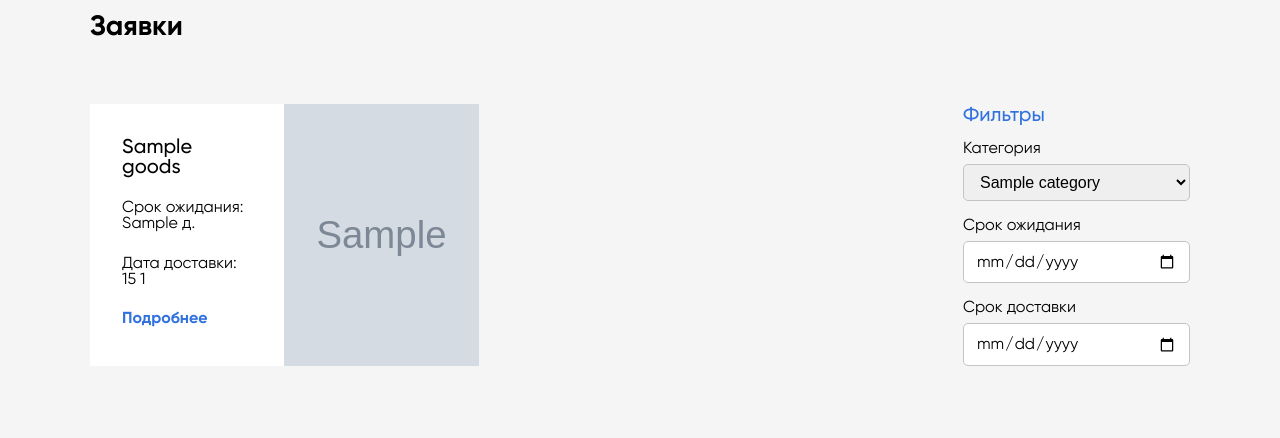
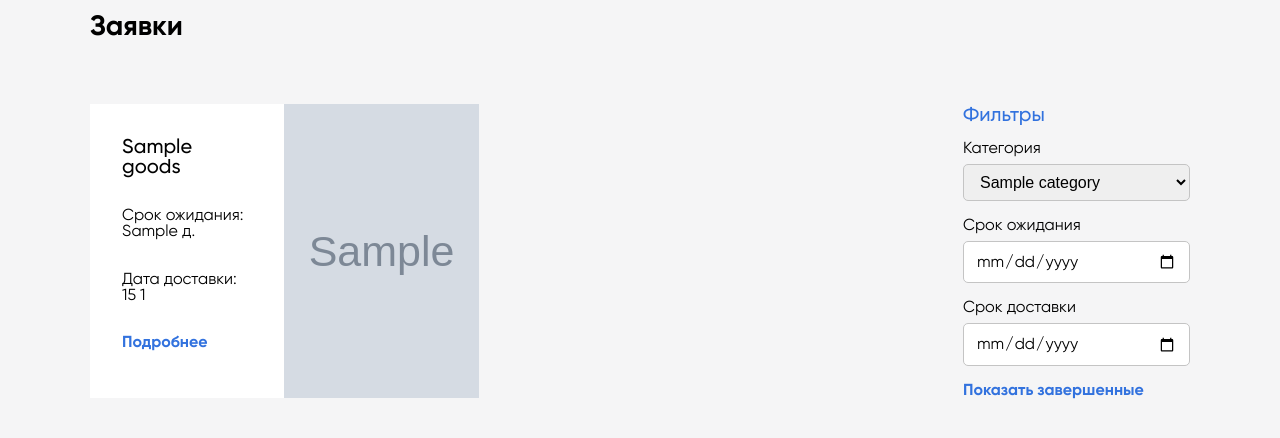
Before and after one commit to PPnP/TenderHack, a Flask app: template app/templates/catalog.html in a window 1280 px wide. Shown: the part 135-573 px from the top of the page. Run offline with Flask 2, Linux system fonts and the light colour scheme; the template is opened without the code that fills it: most values are stand-ins (such as "Sample title", 1, 10 or a date in 2020); grey boxes marked "Sample" are stand-in pictures.

Commit message:
add link to completed page

```diff
--- a/app/templates/catalog.html
+++ b/app/templates/catalog.html
@@ -37,6 +37,9 @@
                 <p>Срок доставки</p>
                 <input type="date">
             </div>
+            <div class="filters__filter">
+                <a href="/completed" class="body-link">Показать завершенные</a>
+            </div>
         </div>
     </div>
 </section>
```
